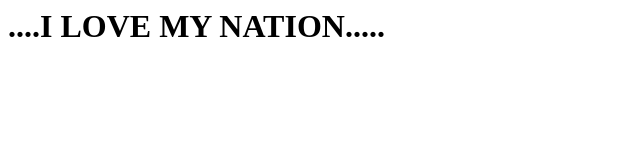
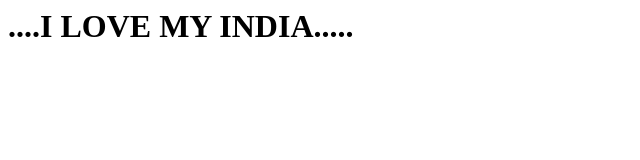
Before and after one commit to kalpantgadekar/My_Test_Repo, a plain HTML site: page index.html in a window 1280 px wide. Shown: the whole page, without its empty margins (0-640 px from the left). Drawn offline with Linux system fonts and the light colour scheme.

Commit message:
4Update index.html

```diff
--- a/index.html
+++ b/index.html
@@ -1 +1 @@
-<h1>....I LOVE MY NATION.....</h1>
+<h1>....I LOVE MY INDIA.....</h1>
```
